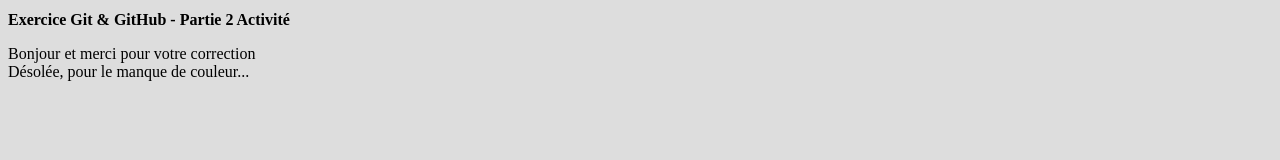
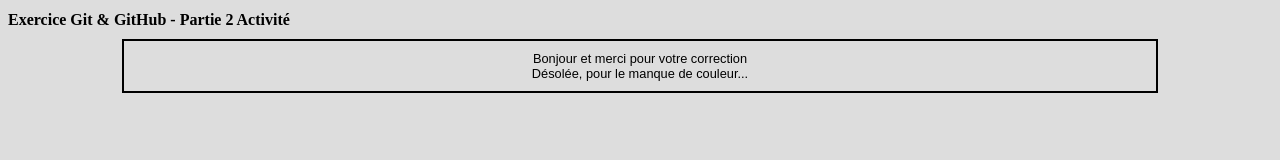
Before and after one commit to DW-Lau/Activite2, a plain HTML site: page index.html in a window 1280 px wide. Drawn offline with Linux system fonts and the light colour scheme.

Commit message:
Ajout de toutes les propriétées du paragraphe

```diff
--- a/styles.css
+++ b/styles.css
@@ -5,3 +5,14 @@ h1{
 	font-family: Time;
 	font-size: 1em;
 }
+p{
+	width:80%;
+	margin: auto;
+	padding: 10px;
+	border: solid black 2px;
+
+	font-size: 0.8em;
+	font-family: Arial;
+	text-align: center;
+
+}
```
